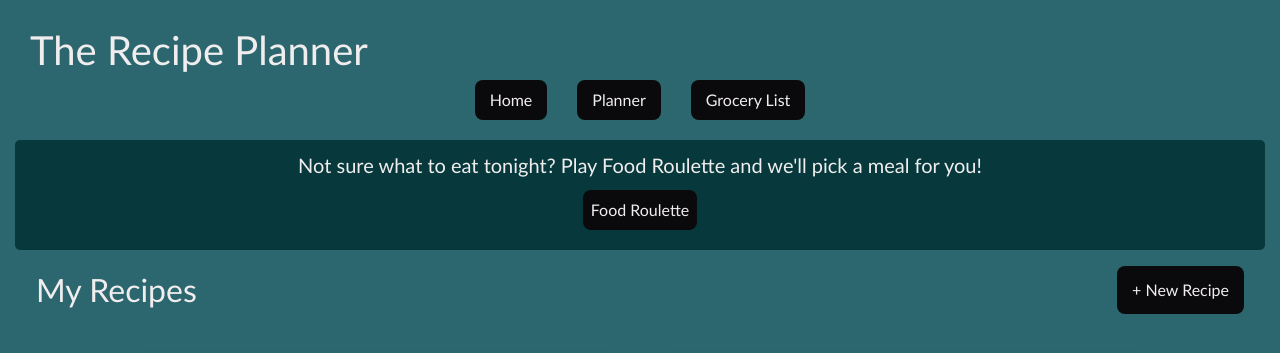
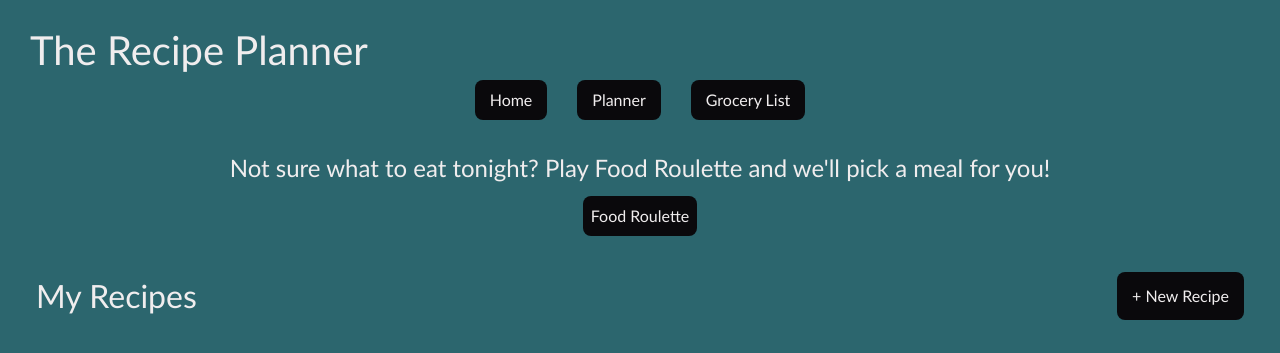
Before and after one commit to nathangreen1632/recipe-planner, a website: page public/index.html in a window 1280 px wide. Shown: the top 353 px of the page. Drawn offline with nearby package versions, Linux system fonts and the light colour scheme; files that its build step writes are made by us from their sources.

Commit message:
Phintze/update/readme (#71)
* Readme updated and removed duplicate readme

* Some Accessibility issues resolved

```diff
--- a/public/index.html
+++ b/public/index.html
@@ -19,7 +19,7 @@
   <main>
     <section>
       <div class="recipe-generator-container">
-        <h3>Not sure what to eat tonight? Play Food Roulette and we'll pick a meal for you!</h3>
+        <h2>Not sure what to eat tonight? Play Food Roulette and we'll pick a meal for you!</h2>
         <button id="random-recipe-btn">Food Roulette</button>
       </div>
     </section>
--- a/src/styles/app.css
+++ b/src/styles/app.css
@@ -64,11 +64,14 @@ nav button {
 
 /* Homepage Styling */
 .recipe-generator-container {
-  background-color: var(--recipe-card-color);
   text-align: center;
   border-radius: 5px;
   padding: 10px 10px;
   margin: 10px 15px;
+}
+
+.recipe-generator-container h2 {
+  font-size: 1.5em;
 }
 
 .recipe-generator-container button {
```
Also changed, not shown: README.md, README1.md (deleted), public/assets/images/Figma-wireframe.png (added).
